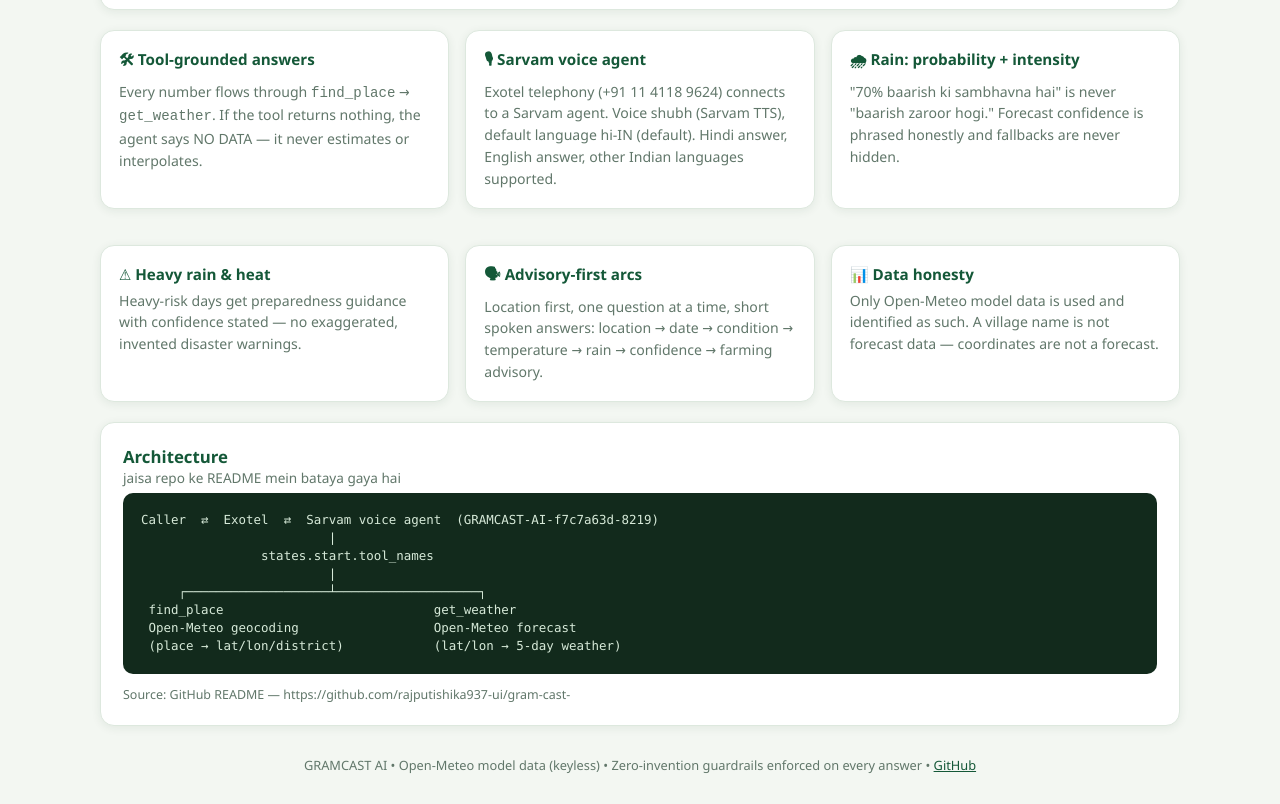
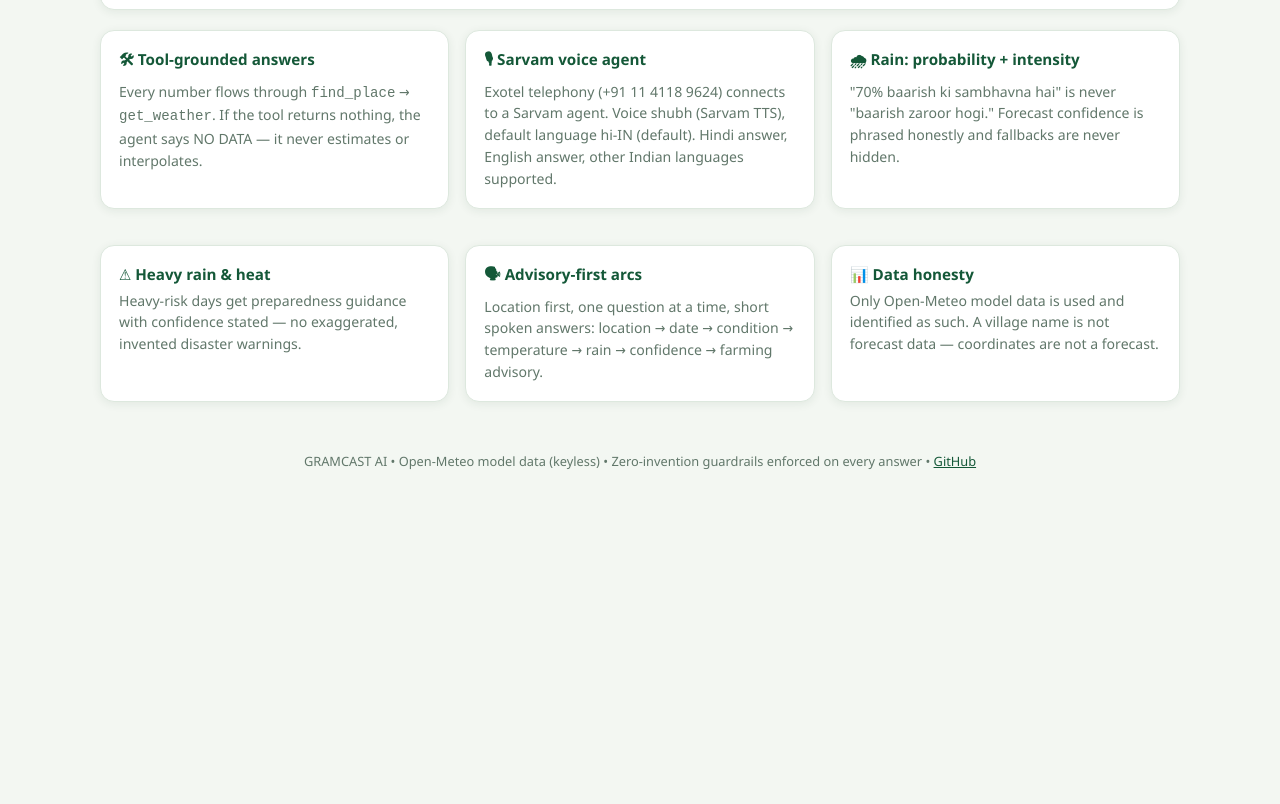
Before and after one commit to programeryashu/GramCast, a website: page index.html in a window 1280 px wide. Shown: the part 710-1514 px from the top of the page. After the commit the page ends 1210 px from the top, so only its background shows below. Drawn offline with Linux system fonts and the light colour scheme.

Commit message:
Remove Architecture section from landing page (per user request)
The ASCII diagram and README provenance are removed from the landing
page so it shows only the feature cards, quick forecast demo and footer.

```diff
--- a/index.html
+++ b/index.html
@@ -86,12 +86,6 @@
       </div>
     </section>
 
-    <section class="card">
-      <h2>Architecture <span class="hi-sub">jaisa repo ke README mein bataya gaya hai</span></h2>
-      <div class="ascii" id="arch"></div>
-      <div class="provenance">Source: GitHub README — https://github.com/rajputishika937-ui/gram-cast-</div>
-    </section>
-
     <section class="footer">
       GRAMCAST AI • Open-Meteo model data (keyless) • Zero-invention guardrails enforced on every answer •
       <a href="https://github.com/rajputishika937-ui/gram-cast-" target="_blank" rel="noopener">GitHub</a>
@@ -106,16 +100,6 @@
     document.getElementById("featPhone").textContent = GC.FACTS.phone;
     document.getElementById("featVoice").textContent = GC.FACTS.voice;
     document.getElementById("featLang").textContent = GC.FACTS.language;
-
-    document.getElementById("arch").textContent =
-`Caller  ⇄  Exotel  ⇄  Sarvam voice agent  (${GC.FACTS.agent})
-                         |
-                states.start.tool_names
-                         |
-     ┌───────────────────┴───────────────────┐
- find_place                            get_weather
- Open-Meteo geocoding                  Open-Meteo forecast
- (place → lat/lon/district)            (lat/lon → 5-day weather)`;
 
     // nav auth button reflects session
     GC.auth.seed();
```
